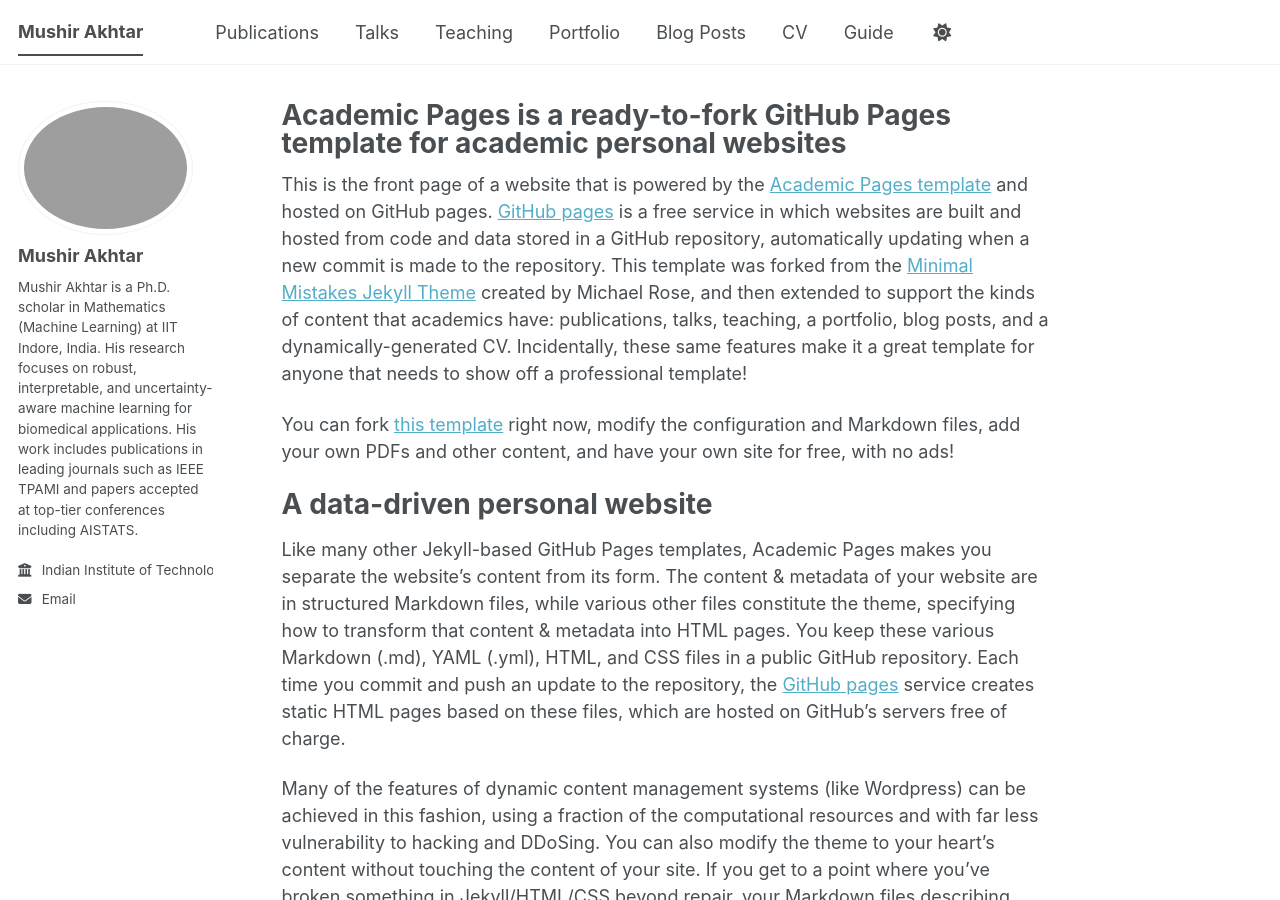
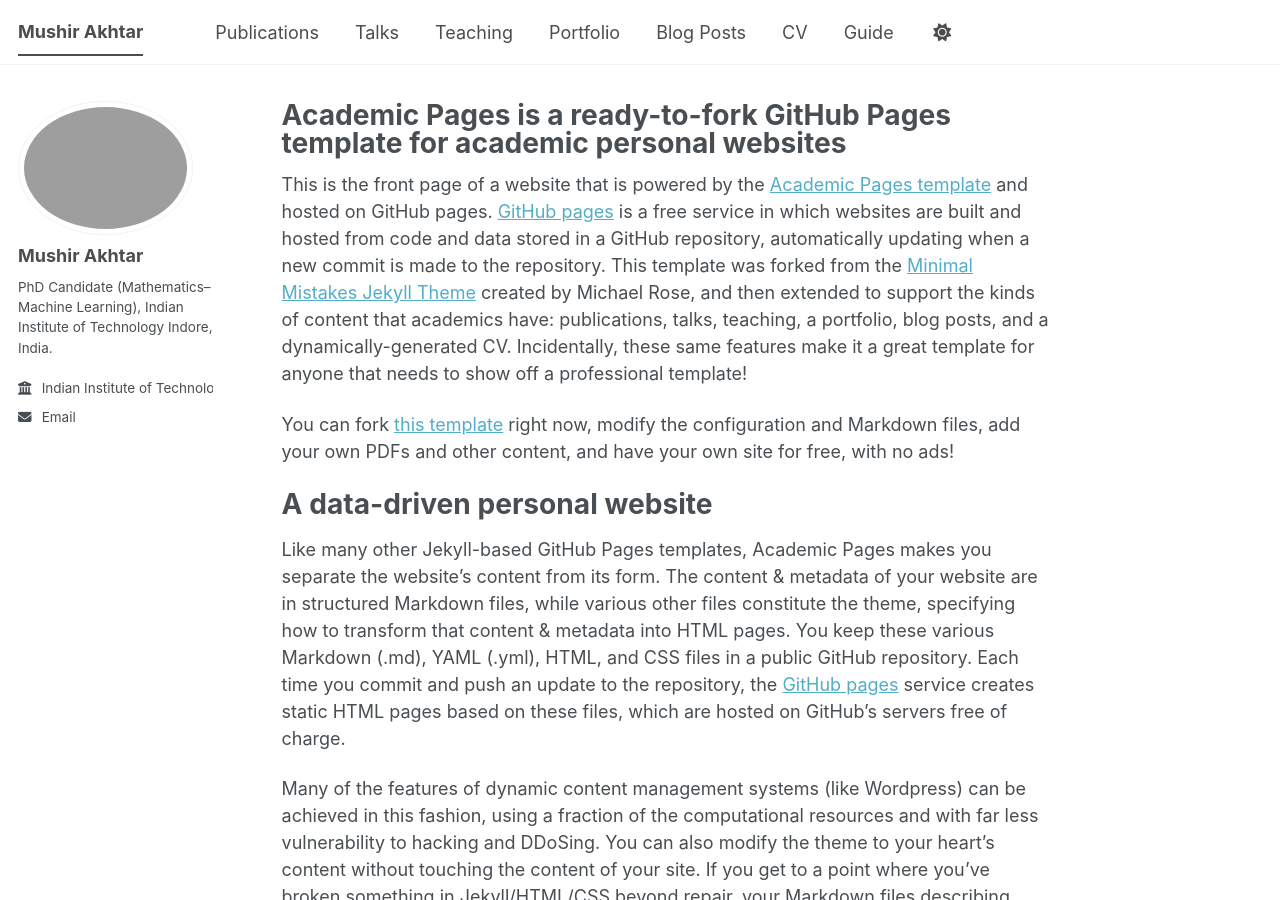
Before and after one commit to mushir-akhtar/mushir-akhtar.github.io, a Jekyll site: the page built from _pages/about.md, in a window 1280 px wide and 900 px high. Built offline with Jekyll 4.4.1, drawn with Linux system fonts in a browser that asks for light colours; a script bundle is joined from its source files by our own code; library files that are not in the unit come from our copies.

Commit message:
Update _config.yml

```diff
--- a/_config.yml
+++ b/_config.yml
@@ -25,7 +25,7 @@ author:
   # Biographic information
   avatar           : "profile.png"
   name             : "Mushir Akhtar"
-  bio              : "Mushir Akhtar is a Ph.D. scholar in Mathematics (Machine Learning) at IIT Indore, India. His research focuses on robust, interpretable, and uncertainty-aware machine learning for biomedical applications. His work includes publications in leading journals such as IEEE TPAMI and papers accepted at top-tier conferences including AISTATS."
+  bio              : "PhD Candidate (Mathematics–Machine Learning), Indian Institute of Technology Indore, India."
   location         :
   employer         : "Indian Institute of Technology Indore, India"
   email            : "mushirakhtar.ml@gmail.com"
```
